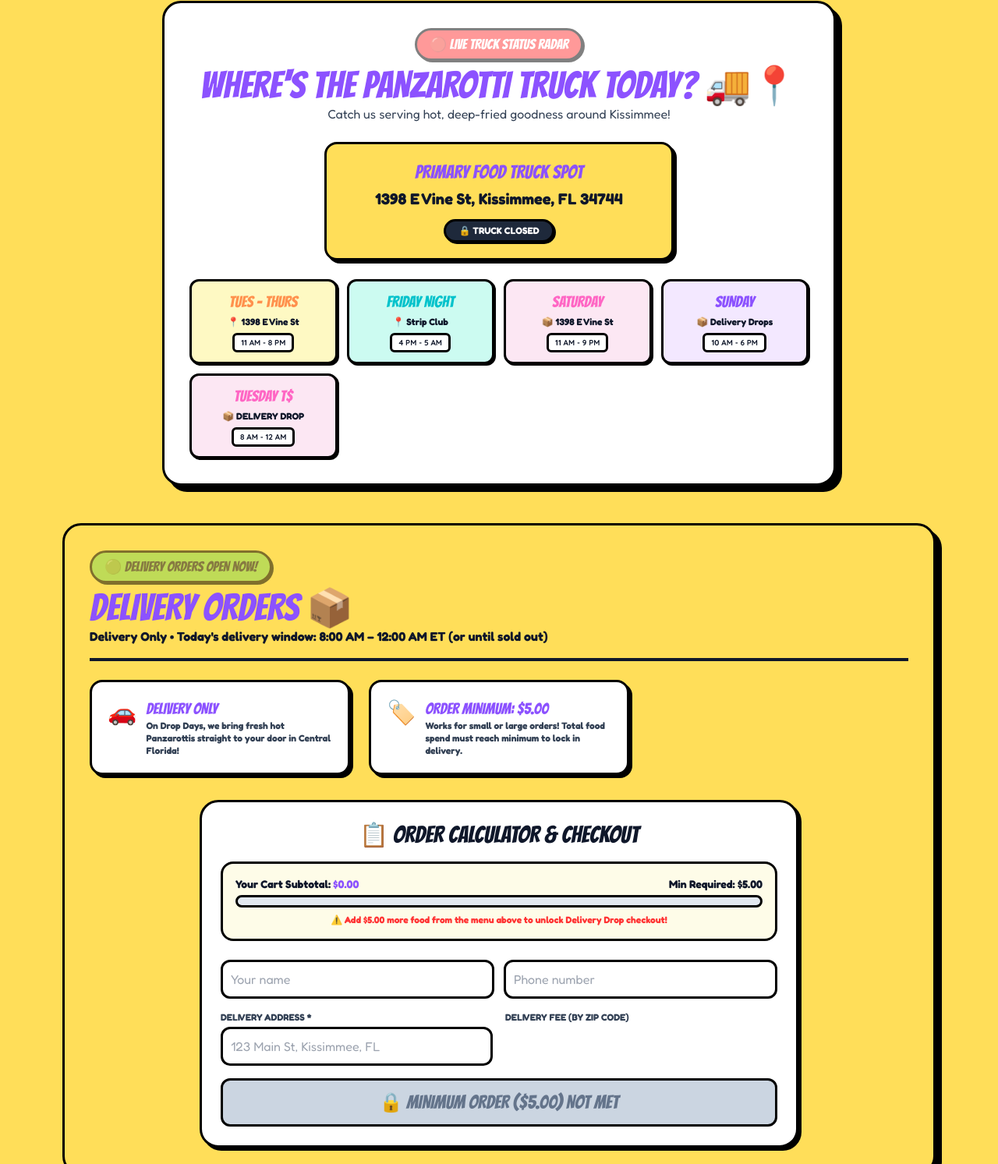
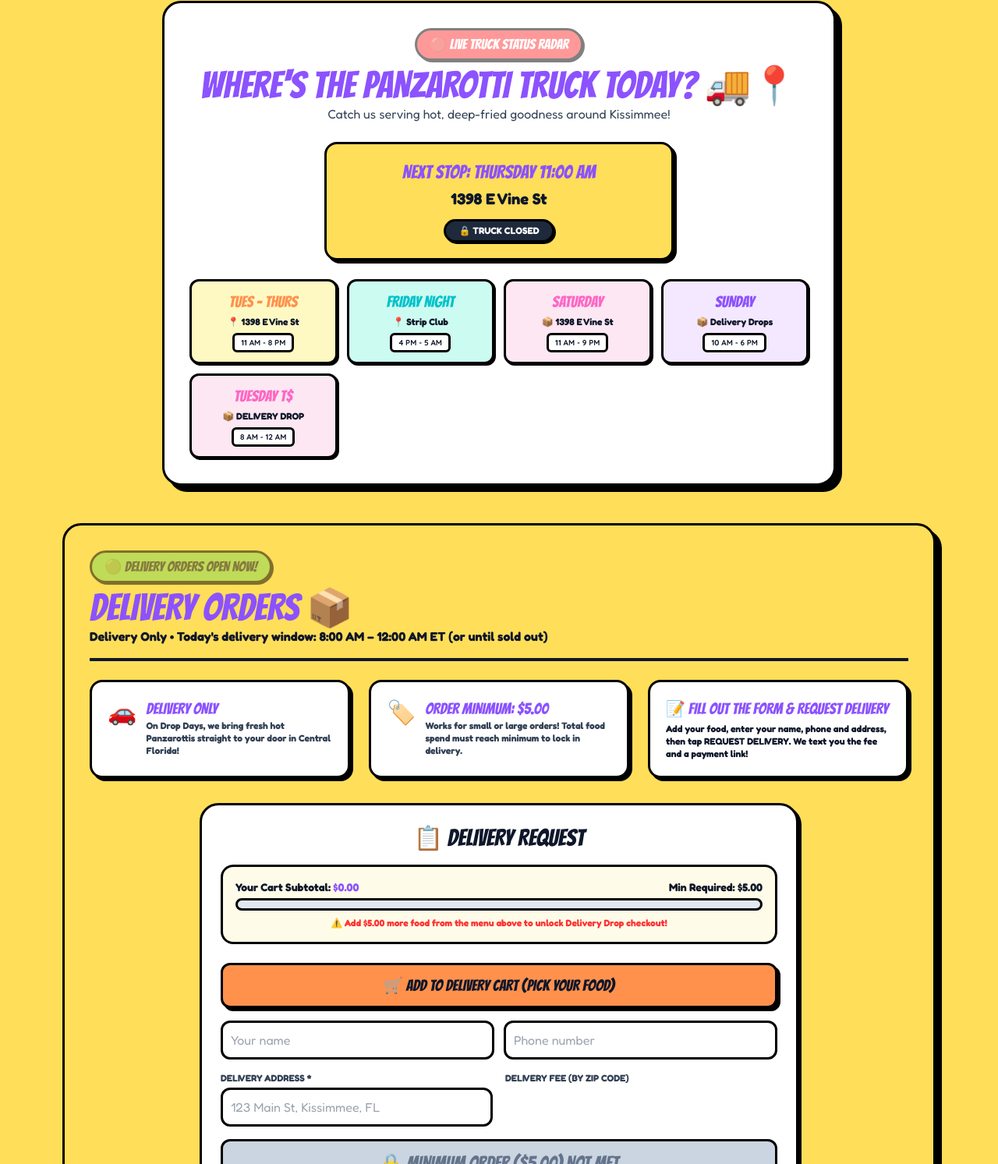
Before and after one commit to MicDroppz/A-Taste-of-South-Jersey, a plain HTML site: page index.html in a window 1280 px wide. Shown: the part 3716-5209 px from the top of the page at 78% size. Drawn offline with nearby package versions, Linux system fonts and the light colour scheme.

Commit message:
Update food truck spot label and order calculator

```diff
--- a/index.html
+++ b/index.html
@@ -525,7 +525,7 @@
                 </div>
 
                 <div class="bg-brandYellow comic-border p-5 rounded-2xl shadow-comic text-center max-w-md mx-auto mb-6">
-                    <span class="font-bangers text-2xl text-brandPurple block">PRIMARY FOOD TRUCK SPOT</span>
+                    <span id="truck-spot-label" class="font-bangers text-2xl text-brandPurple block">FOOD TRUCK SPOT</span>
                     <p id="truck-address" class="font-fredoka text-xl font-bold text-slate-900 mt-1">1398 E Vine St, Kissimmee, FL 34744</p>
                     <span id="radar-live-pill" class="inline-block mt-3 font-fredoka font-bold text-xs px-4 py-1 rounded-full comic-border shadow-comic-sm">
                         CHECKING FRYER STATUS...
@@ -632,7 +632,7 @@
 
                 <div class="bg-white comic-border rounded-3xl p-6 shadow-comic max-w-3xl mx-auto">
                     <h3 class="font-bangers text-3xl text-slate-900 mb-4 text-center">
-                        📋 ORDER CALCULATOR & CHECKOUT
+                        📋 <span id="drop-form-title">ORDER CALCULATOR</span>
                     </h3>
 
                     <div class="bg-yellow-50 comic-border p-4 rounded-2xl mb-6">
@@ -648,6 +648,7 @@
                         </p>
                     </div>
 
+                    <button type="button" onclick="startDeliveryOrder()" class="w-full mb-4 bg-brandOrange hover:bg-orange-400 text-slate-900 font-bangers text-xl py-3 rounded-xl comic-border shadow-comic transition active:translate-y-0.5">🛒 ADD TO DELIVERY CART (PICK YOUR FOOD)</button>
                     <form id="drop-form" onsubmit="handleDeliveryDropSubmit(event)" class="space-y-4">
                     <div class="grid sm:grid-cols-2 gap-3">
                         <input type="text" id="drop-name" required placeholder="Your name" class="w-full font-fredoka p-2.5 rounded-xl comic-border text-slate-900">
@@ -1126,6 +1127,7 @@
                 }
 
                 // 4. Handle Status Override if provided
+                window.statusOverride = data.status_override || "AUTO";
                 if (data.status_override && data.status_override !== "AUTO") {
                     applyStatusOverride(data.status_override);
                 } else {
@@ -1349,6 +1351,25 @@
             set('drop-schedule-subtitle', n.i === 0 ? `Delivery Only • Today's delivery window: ${win} (or until sold out)` : `Delivery Only • Next delivery: ${when} ${win}`);
             set('drop-next-text', `📅 Next delivery window: ${when} ${win}`);
         }
+        function startDeliveryOrder() {
+            ORDER.type = 'delivery'; updateOrderTypeUI();
+            document.getElementById('menu').scrollIntoView({ behavior: 'smooth' });
+            showToast('Delivery selected! Add your food, then come back to send your request. 🚚', 5000);
+        }
+        function updateTruckLocation() {
+            const lab = document.getElementById('truck-spot-label'), addr = document.getElementById('truck-address');
+            if (!lab || !addr || !scheduleCards.length) return;
+            const now = getTruckTime(), trucks = scheduleCards.filter(c => c.kind === 'truck' && c.location);
+            const act = window.statusOverride === 'MANUAL_CLOSED' ? null : trucks.find(c => isSlotActiveNow(c, now));
+            if (act) { lab.textContent = '📍 TRUCK IS HERE NOW'; addr.textContent = act.location; return; }
+            for (let i = 0; i < 7; i++) {
+                const d = DAY_CODES[(now.day + i) % 7];
+                const c = trucks.find(c => Array.isArray(c.open_days) && c.open_days.includes(d) && (i > 0 || now.minutes < parseTime(c.opens)));
+                if (c) { lab.textContent = `NEXT STOP: ${i === 0 ? 'TODAY' : FULL_DAYS[d].toUpperCase()} ${fmt12(c.opens)}`; addr.textContent = c.location; return; }
+            }
+            lab.textContent = 'FOOD TRUCK SPOT';
+        }
+        setInterval(() => { updateTruckLocation(); updateDeliveryText(); updateOrderTypeUI(); }, 60000);
         function setOrderType(t) { ORDER.type = t; updateOrderTypeUI(); }
         function updateOrderTypeUI() {
             const d = deliveryToday();
@@ -1372,14 +1393,21 @@
         function refreshDeliveryModeUI() {
             const req = !!DELIVERY.owner, $ = id => document.getElementById(id);
             $('drop-math-box').classList.toggle('hidden', req);
-            const card = document.querySelector('.js-drop-pct'); if (card && card.closest('.comic-border')) card.closest('.comic-border').classList.toggle('hidden', req);
+            let card = $('drop-third-card');
+            if (!card) { const e = document.querySelector('.js-drop-pct'); card = e && e.closest('.comic-border'); if (card) { card.id = 'drop-third-card'; card.dataset.orig = card.innerHTML; } }
+            if (card && card.dataset.mode !== (req ? 'req' : 'res')) {
+                card.dataset.mode = req ? 'req' : 'res';
+                card.innerHTML = req ? '<div class="font-fredoka"><div class="font-bangers text-xl text-brandPurple">📝 FILL OUT THE FORM &amp; REQUEST DELIVERY</div><p class="text-xs font-bold mt-1">Add your food, enter your name, phone and address, then tap REQUEST DELIVERY. We text you the fee and a payment link!</p></div>' : card.dataset.orig;
+                card.querySelectorAll('.js-drop-pct').forEach(e => { e.textContent = DROP_CONFIG.depositPct; });
+            }
+            $('drop-form-title').textContent = req ? 'DELIVERY REQUEST' : 'ORDER CALCULATOR';
             $('quote-wrap').classList.toggle('hidden', req || !DELIVERY.zones.length);
             const sel = $('drop-distance'); if (sel && req) { sel.classList.add('hidden'); sel.required = false; }
             recalculateDropTotals();
         }
 
         function checkDropWindowSchedule() {
-            updateDeliveryText(); updateOrderTypeUI(); refreshDeliveryModeUI();
+            updateDeliveryText(); updateOrderTypeUI(); refreshDeliveryModeUI(); updateTruckLocation();
             const isActive = isDropWindowActive();
             const statusBadge = document.getElementById('drop-status-badge');
             const closedNotice = document.getElementById('drop-closed-notice');
```
